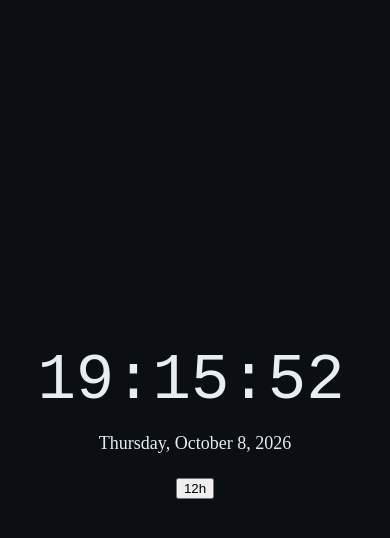
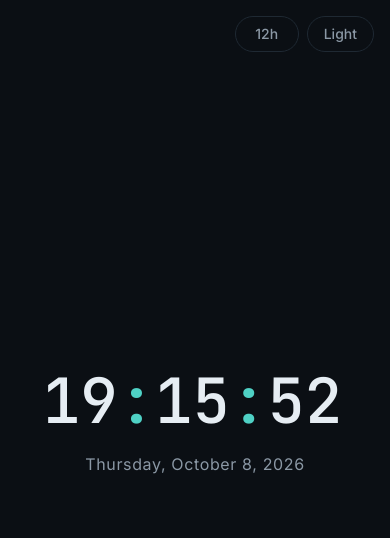
Before and after one commit to AssafFink/FrontOnly, a plain HTML site: page index.html in a window 390 px wide. Drawn offline with Linux system fonts and the light colour scheme.

Commit message:
Add design, themes and saved preferences (Milestone 3)
Apply the DESIGN.md style guide with responsive sizing, add a
dark/light theme toggle, remember format and theme in localStorage,
and add accessibility touches, a favicon and a no-JavaScript notice.

Co-Authored-By: Claude Opus 5.5 <noreply@anthropic.com>

```diff
--- a/index.html
+++ b/index.html
@@ -3,18 +3,46 @@
 <head>
   <meta charset="utf-8">
   <meta name="viewport" content="width=device-width, initial-scale=1">
+  <meta name="description" content="A clean digital clock showing the current local time and date.">
+  <meta name="theme-color" content="#0B0F14">
   <title>Digital Clock</title>
+  <link rel="icon" href="favicon.svg" type="image/svg+xml">
+  <script>
+    // Apply the saved theme before the page is drawn, to avoid a flash of the wrong theme
+    try {
+      if (localStorage.getItem('clock-theme') === 'light') {
+        document.documentElement.dataset.theme = 'light';
+      }
+    } catch (error) {
+      // Storage is unavailable: keep the default theme
+    }
+  </script>
+  <link rel="preconnect" href="https://fonts.googleapis.com">
+  <link rel="preconnect" href="https://fonts.gstatic.com" crossorigin>
+  <link rel="stylesheet" href="https://fonts.googleapis.com/css2?family=Inter:wght@400;500&family=JetBrains+Mono:wght@500&display=swap">
   <link rel="stylesheet" href="styles.css">
   <script src="script.js" defer></script>
+  <noscript>
+    <style>
+      header, .time-row, #date { display: none; }
+    </style>
+  </noscript>
 </head>
 <body>
+  <header>
+    <button id="format-toggle" type="button" aria-label="Switch to 12-hour format">12h</button>
+    <button id="theme-toggle" type="button" aria-label="Switch to light theme">Light</button>
+  </header>
   <main>
-    <div>
-      <time id="clock">00:00:00</time>
+    <h1 class="visually-hidden">Digital Clock</h1>
+    <div class="time-row">
+      <time id="clock"><span id="hours">00</span><span class="colon">:</span><span id="minutes">00</span><span class="colon">:</span><span id="seconds">00</span></time>
       <span id="ampm"></span>
     </div>
     <p id="date"></p>
-    <button id="format-toggle" type="button">12h</button>
+    <noscript>
+      <p class="notice">This clock needs JavaScript to run. Please enable it and reload the page.</p>
+    </noscript>
   </main>
 </body>
 </html>
--- a/script.js
+++ b/script.js
@@ -1,9 +1,35 @@
-const clockEl = document.getElementById('clock');
+const FORMAT_KEY = 'clock-format';
+const THEME_KEY = 'clock-theme';
+
+const hoursEl = document.getElementById('hours');
+const minutesEl = document.getElementById('minutes');
+const secondsEl = document.getElementById('seconds');
 const ampmEl = document.getElementById('ampm');
 const dateEl = document.getElementById('date');
 const formatToggle = document.getElementById('format-toggle');
+const themeToggle = document.getElementById('theme-toggle');
+const themeColorMeta = document.querySelector('meta[name="theme-color"]');
 
-let is24Hour = true;
+// Storage can be blocked (e.g. private browsing); the clock then just uses the defaults
+function loadPreference(key) {
+  try {
+    return localStorage.getItem(key);
+  } catch (error) {
+    return null;
+  }
+}
+
+function savePreference(key, value) {
+  try {
+    localStorage.setItem(key, value);
+  } catch (error) {
+    // Nothing to do: the choice still applies for this visit
+  }
+}
+
+// Anything missing or unrecognized falls back to the defaults: 24-hour, dark
+let is24Hour = loadPreference(FORMAT_KEY) !== '12h';
+let theme = loadPreference(THEME_KEY) === 'light' ? 'light' : 'dark';
 
 function pad(value) {
   return String(value).padStart(2, '0');
@@ -20,7 +46,9 @@ function render() {
     hours = hours % 12 || 12; // midnight and noon both show 12
   }
 
-  clockEl.textContent = `${pad(hours)}:${pad(now.getMinutes())}:${pad(now.getSeconds())}`;
+  hoursEl.textContent = pad(hours);
+  minutesEl.textContent = pad(now.getMinutes());
+  secondsEl.textContent = pad(now.getSeconds());
   ampmEl.textContent = ampm;
   dateEl.textContent = now.toLocaleDateString('en-US', {
     weekday: 'long',
@@ -36,11 +64,38 @@ function tick() {
   setTimeout(tick, 1000 - new Date().getMilliseconds());
 }
 
+// Each button is labeled with the option it switches to
+function applyFormat() {
+  formatToggle.textContent = is24Hour ? '12h' : '24h';
+  formatToggle.setAttribute('aria-label', `Switch to ${is24Hour ? '12' : '24'}-hour format`);
+}
+
+function applyTheme() {
+  const other = theme === 'dark' ? 'light' : 'dark';
+
+  if (theme === 'light') {
+    document.documentElement.dataset.theme = 'light';
+  } else {
+    delete document.documentElement.dataset.theme;
+  }
+
+  themeToggle.textContent = other === 'light' ? 'Light' : 'Dark';
+  themeToggle.setAttribute('aria-label', `Switch to ${other} theme`);
+  // Keep the mobile browser's own toolbar in the page's background color
+  themeColorMeta.content = getComputedStyle(document.documentElement).getPropertyValue('--bg').trim();
+}
+
 formatToggle.addEventListener('click', () => {
   is24Hour = !is24Hour;
-  // The label names the format the button switches to
-  formatToggle.textContent = is24Hour ? '12h' : '24h';
+  savePreference(FORMAT_KEY, is24Hour ? '24h' : '12h');
+  applyFormat();
   render();
+});
+
+themeToggle.addEventListener('click', () => {
+  theme = theme === 'dark' ? 'light' : 'dark';
+  savePreference(THEME_KEY, theme);
+  applyTheme();
 });
 
 // Timers are paused in background tabs, so refresh as soon as the page is visible again
@@ -50,4 +105,6 @@ document.addEventListener('visibilitychange', () => {
   }
 });
 
+applyFormat();
+applyTheme();
 tick();
--- a/styles.css
+++ b/styles.css
@@ -1,35 +1,138 @@
-/* Milestone 2: plain, temporary styling. The real design comes in Milestone 3. */
+/* Colors: dark theme is the default (see spec/DESIGN.md) */
+:root {
+  --bg: #0B0F14;
+  --text: #E6EDF3;
+  --muted: #8B98A5;
+  --accent: #4FD1C5;
+  --border: #1F2933;
+  color-scheme: dark;
+}
+
+:root[data-theme="light"] {
+  --bg: #F5F7FA;
+  --text: #111827;
+  --muted: #5B6675;
+  --accent: #0F766E;
+  --border: #D5DBE3;
+  color-scheme: light;
+}
+
+* {
+  box-sizing: border-box;
+}
 
 body {
   margin: 0;
+  /* dvh accounts for mobile browser toolbars; vh is the fallback */
   min-height: 100vh;
+  min-height: 100dvh;
   display: flex;
   align-items: center;
   justify-content: center;
-  background: #0B0F14;
-  color: #E6EDF3;
+  padding: 16px;
+  background: var(--bg);
+  color: var(--text);
+  font-family: 'Inter', system-ui, -apple-system, 'Segoe UI', sans-serif;
+  transition: background-color 0.3s ease, color 0.3s ease;
 }
 
+/* Controls: top-right corner */
+header {
+  position: fixed;
+  top: 16px;
+  right: 16px;
+  display: flex;
+  gap: 8px;
+}
+
+button {
+  min-width: 64px;
+  padding: 10px 16px;
+  border: 1px solid var(--border);
+  border-radius: 999px;
+  background: transparent;
+  color: var(--muted);
+  font: 500 14px/1 'Inter', system-ui, -apple-system, 'Segoe UI', sans-serif;
+  cursor: pointer;
+  transition: color 0.3s ease, border-color 0.3s ease;
+}
+
+button:hover,
+button:focus-visible {
+  border-color: var(--accent);
+  color: var(--accent);
+}
+
+button:focus-visible {
+  outline: 2px solid var(--accent);
+  outline-offset: 2px;
+}
+
+@media (pointer: coarse) {
+  button {
+    min-height: 44px;
+  }
+}
+
+/* Clock */
 main {
   text-align: center;
 }
 
+.time-row {
+  display: flex;
+  align-items: baseline;
+  justify-content: center;
+  gap: 0.08em;
+  /* Scales with the screen width, capped by its height for landscape phones */
+  font-size: clamp(40px, min(16vw, 40vh), 220px);
+  line-height: 1;
+}
+
 #clock {
-  font-family: monospace;
-  font-size: 64px;
+  font-family: 'JetBrains Mono', ui-monospace, 'Cascadia Mono', Consolas, monospace;
+  font-weight: 500;
+  white-space: nowrap;
+}
+
+.colon,
+#ampm {
+  color: var(--accent);
+  transition: color 0.3s ease;
 }
 
 #ampm {
-  font-family: monospace;
-  font-size: 24px;
-  margin-left: 8px;
+  font-size: 0.33em;
+  font-weight: 500;
 }
 
 #date {
-  font-size: 18px;
-  margin: 16px 0 0;
+  margin: clamp(12px, 2.5vh, 28px) 0 0;
+  color: var(--muted);
+  font-size: clamp(16px, 2vw, 24px);
+  letter-spacing: 0.04em;
+  transition: color 0.3s ease;
 }
 
-#format-toggle {
-  margin-top: 24px;
+.notice {
+  color: var(--muted);
 }
+
+/* Present for screen readers only */
+.visually-hidden {
+  position: absolute;
+  width: 1px;
+  height: 1px;
+  margin: -1px;
+  padding: 0;
+  overflow: hidden;
+  clip-path: inset(50%);
+  white-space: nowrap;
+  border: 0;
+}
+
+@media (prefers-reduced-motion: reduce) {
+  * {
+    transition: none !important;
+  }
+}
```
Also changed, not shown: favicon.svg (added), 2 other files.
